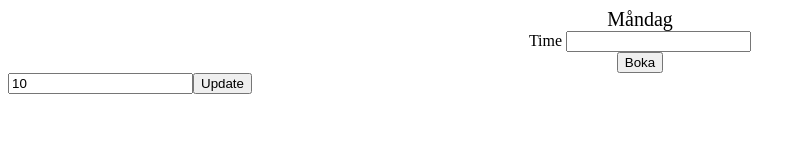
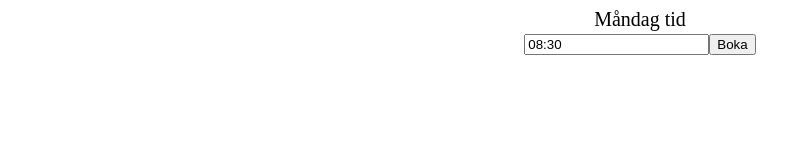
Before and after one commit to JohanK01/BookingApp2021-10-20, a website: page public/html/app.html in a window 1280 px wide. Shown: the whole page, without its empty margins (0-811 px from the left). Drawn offline with Linux system fonts and the light colour scheme; files that its build step writes are made by us from their sources.

Commit message:
you can edit a json file with POST

```diff
--- a/controller/appController.js
+++ b/controller/appController.js
@@ -22,7 +22,7 @@ exports.appUpdate = (req, res) => {
     const tempText = {time};
     const newJsonText = JSON.stringify(tempText);
 
-    fs.writeFile('./public/data/user.json', newJsonText, function(err) {
+    fs.writeFile('./public/data/time.json', newJsonText, function(err) {
         if (err) throw err;
         console.log('bra jobbat');
     });
--- a/public/css/app.css
+++ b/public/css/app.css
@@ -1,8 +1,4 @@
 .frame{
   text-align: center;
-
-}
-
-.myBoking{
     font-size: 20px;
 }
--- /dev/null
+++ b/public/data/time.json
@@ -0,0 +1 @@
+{"time":"08:30"}
--- a/public/data/user.json
+++ /dev/null
@@ -1 +0,0 @@
-{"time":"10"}
--- a/public/html/app.html
+++ b/public/html/app.html
@@ -12,51 +12,11 @@
 </head>
 
 <body>
-    <div class="frame">
-        <div class="myBoking">Måndag</div>
 
-        <form action="" method="POST">
 
-            <div>
-                <label for="request">Time</label>
-                <input type="text" id="name" name="name">
-            </div>
-            <button id="mybtn" type="submit" onclick="myBookFunction()">Boka</button>
-        </form>
-
-    </div>
+        <div class ="frame">Måndag tid
     <div id="anka"></div>
-    <script>
-        'use strict';
-        let xhttp = new XMLHttpRequest;
-        xhttp.open('GET', '../data/user.json');
-        xhttp.responseType = 'json';
-        xhttp.send();
-
-        xhttp.onload = () => {
-                const data = xhttp.response;
-                console.log(data);
-
-                const form1 = document.createElement('form');
-                const tbox1 = document.createElement('input');
-                const btnUpdate = document.createElement('button');
-
-                btnUpdate.id = 'btnUpdateId';
-                btnUpdate.textContent = 'Update';
-                tbox1.id = 'timeId';
-                tbox1.name = 'timeName';
-                form1.id = 'formId';
-                form1.action = '/booking';
-                form1.method = 'POST';
-
-                tbox1.value = data.time;
-
-                document.getElementById('anka').appendChild(form1);
-                document.getElementById('formId').appendChild(tbox1);
-                document.getElementById('formId').appendChild(btnUpdate);
-
-        };
-    </script>
+  </div>
 </body>
 
 </html>
--- a/public/js/app.js
+++ b/public/js/app.js
@@ -1,20 +1,34 @@
-// 'use strict';
-// let xhttp = new XMLHttpRequest;
-// xhttp.open('GET', '../data/user.json');
-// xhttp.responseType = 'json';
-// xhttp.send();
+'use strict';
+let xhttp = new XMLHttpRequest;
+xhttp.open('GET', '../data/time.json');
+xhttp.responseType = 'json';
+xhttp.send();
 
-// xhttp.onload = () => {
-//     const data = xhttp.response;
-//     console.log(data);
+xhttp.onload = () => {
+        const data = xhttp.response;
+        console.log(data);
 
+        const form1 = document.createElement('form');
+        const tbox1 = document.createElement('input');
+        const btnBoka = document.createElement('button');
 
-//     let div1 = document.createElement('p');
+        btnBoka.id = 'btnBokaId';
+        btnBoka.textContent = 'Boka';
+        btnBoka.addEventListener('click', myBoka);
 
+        tbox1.id = 'timeId';
+        tbox1.name = 'timeName';
+        form1.id = 'formId';
+        form1.action = '/booking';
+        form1.method = 'POST';
 
+        tbox1.value = data.time;
 
-// };
-// function myBookFunction() {
-//     document.getElementById('mybtn').innerHTML = "Bokat!";
+        document.getElementById('anka').appendChild(form1);
+        document.getElementById('formId').appendChild(tbox1);
+        document.getElementById('formId').appendChild(btnBoka);
+};
 
-// };
+function myBoka() {
+   alert('Bokat!')
+}
```
